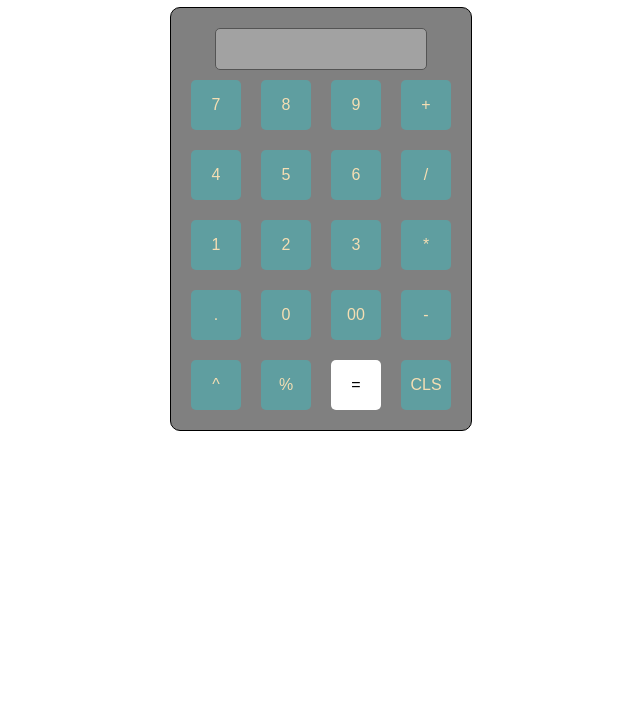
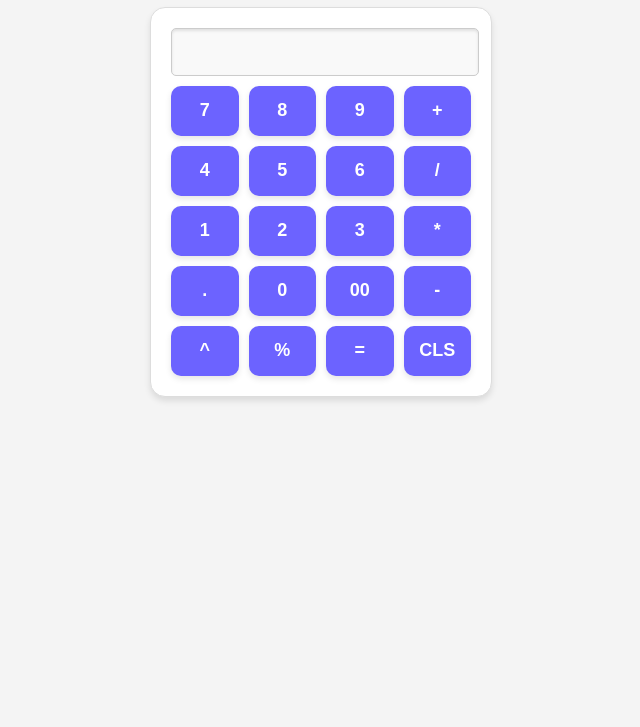
Before and after one commit to Andy2306/web-calculator, a plain HTML site: page index.html in a window 1280 px wide. Shown: the part 73-800 px from the top of the page, without its empty margins (319-959 px from the left). Drawn offline with Linux system fonts and the light colour scheme.

Commit message:
update 0.1

```diff
--- a/index.html
+++ b/index.html
@@ -3,11 +3,11 @@
 <head>
     <meta charset="UTF-8">
     <meta name="viewport" content="width=device-width, initial-scale=1.0">
-    <title>Document</title>
+    <title>Web calculator</title>
     <link rel="stylesheet" href="style.css">
 </head>
 <body>
-    <h1>KALKULATOR AI PLAING CANGGIH</h1>
+    <h1>KALKULATOR by Andy</h1>
     <div class="calculator">
 
         <input type="text" id="display" class="display" disabled>
@@ -31,7 +31,7 @@
             <button onclick="appendValue('-')">-</button>
             <button onclick="langsungHitungPangkat()">^</button>
             <button onclick="langsungHitungPersen()">%</button>
-            <button class="calculate" onclick="calculate()">=</button>
+            <button onclick="hitung()">=</button>
             <button onclick="clearDisplay()">CLS</button>
         </div>
     </div>
--- a/script.js
+++ b/script.js
@@ -11,7 +11,7 @@ function clearDisplay() {
 }
 
 // fungsi untuk melakukan kalkulasi
-function calculate() {
+function hitung() {
     const display = document.getElementById('display');
 
     try {
--- a/style.css
+++ b/style.css
@@ -1,57 +1,94 @@
-/* https://github.com/Andy2306/web-calculator/blob/main/LICENSE */
 body {
-    font-family: Arial, Helvetica, sans-serif;
+    font-family: 'Arial', sans-serif;
     text-align: center;
     margin: 20px;
+    background-color: #f4f4f4;
+    color: #333;
 }
 
 .calculator {
     display: inline-block;
-    border: 1px solid;
+    border: 1px solid #ddd;
     padding: 20px;
-    border-radius: 10px;
-    background-color: gray;
+    border-radius: 15px;
+    background-color: #ffffff;
+    box-shadow: 0 4px 6px rgba(0, 0, 0, 0.1);
+    max-width: 300px;
+    width: 100%;
 }
 
 .display {
-    width: 200px;
-    height: 30px;
+    width: 100%;
+    height: 40px;
     margin-bottom: 10px;
     text-align: right;
-    font-size: 18;
-    padding: 5px;
-    border: 1px solid;
+    font-size: 18px;
+    padding: 3px;
+    border: 1px solid #ccc;
     border-radius: 5px;
+    background-color: #f9f9f9;
+    color: #333;
+    box-shadow: inset 0 2px 3px rgba(0, 0, 0, 0.1);
 }
 
 .buttons {
     display: grid;
-    grid-template-columns: repeat(4, 50px);
-    gap: 20px;
+    grid-template-columns: repeat(4, 1fr);
+    gap: 10px;
 }
 
 button {
-    width: 50px;
+    width: 100%;
     height: 50px;
-    font-size: 16px;
+    font-size: 18px;
+    font-weight: bold;
     cursor: pointer;
     border: none;
-    border-radius: 5px;
-    background-color: cadetblue;
-    color: wheat;
+    border-radius: 10px;
+    background-color: #6c63ff;
+    color: #ffffff;
+    transition: all 0.3s ease;
+    box-shadow: 0 3px 6px rgba(0, 0, 0, 0.1);
 }
 
 button:hover {
-    background-color: brown;
+    background-color: #5548c8;
+    transform: scale(1.05);
+    box-shadow: 0 5px 10px rgba(0, 0, 0, 0.15);
+}
+
+button:active {
+    transform: scale(0.95);
+    background-color: #433a9d;
 }
 
 .calculate {
-    width: 50px;
-    height: 50px;
-    font-size: 16px;
-    cursor: pointer;
-    border: none;
-    border-radius: 5px;
-    background-color: rgb(255, 255, 255);
-    color: rgb(0, 0, 0);
+    background-color: #ff595e;
+    color: #fff;
 }
+
+.calculate:hover {
+    background-color: #cc4a4d;
+}
+
+.calculate:active {
+    background-color: #b03c3e;
+}
+
+@media (max-width: 600px) {
+    .calculator {
+        padding: 15px;
+        border-radius: 10px;
+    }
+
+    .display {
+        height: 35px;
+        font-size: 16px;
+        padding: 8px;
+    }
+
+    button {
+        font-size: 16px;
+        height: 45px;
+    }
+}
```
